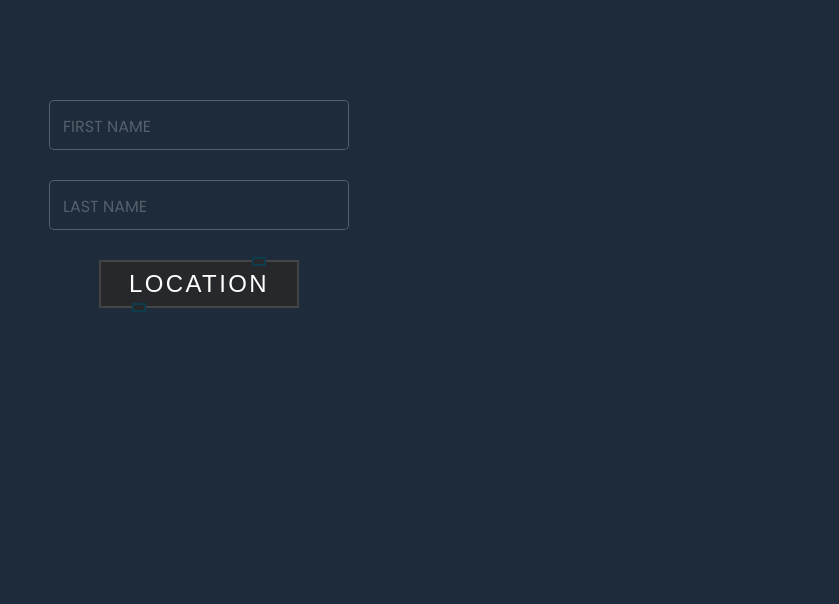
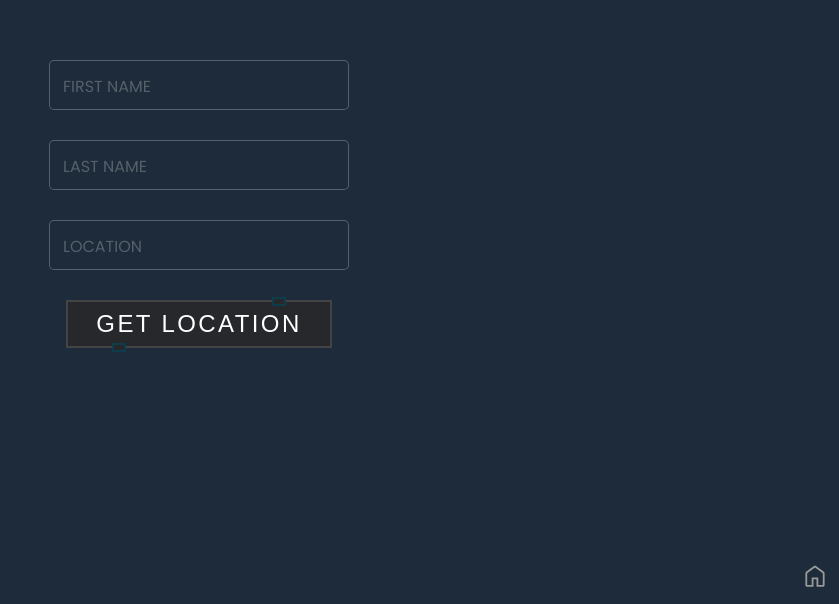
Before and after one commit to dvsherbakov/feature-store, a React (Create React App) app: page /login in a window 1280 px wide. Shown: the part 196-800 px from the top of the page, without its empty margins (441-1280 px from the left). Built offline with nearby package versions, Linux system fonts and the light colour scheme.

Commit message:
add footer component

```diff
--- a/src/App.tsx
+++ b/src/App.tsx
@@ -11,6 +11,7 @@ import Glow from "./pages/checkboxes/Glow";
 import Kbd from "./pages/kbd/kbd";
 import TestPage from "./pages/Test/TestPage";
 import {ClockPage} from "./pages/clock/clockpage";
+import {Footer} from "./components";
 
 
 function App() {
@@ -34,8 +35,10 @@ function App() {
 }
 
 function Layout() {
-    return (
-        <Outlet/>
+    return ((<>
+            <Outlet/>
+            <Footer/>
+        </>)
     );
 }
 
--- /dev/null
+++ b/src/components/Footer/Footer.tsx
@@ -0,0 +1,20 @@
+import React from 'react';
+import styles from './footer.module.scss'
+
+const Footer = () => {
+    return (
+        <footer className={styles['footer']}>
+            <a href={'/'}>
+                <svg xmlns="http://www.w3.org/2000/svg" height="48" width="48">
+                    <path
+                        d="M11 39h7.5V26.5h11V39H37V19.5L24 9.75 11 19.5Zm0 3q-1.25 0-2.125-.875T8 39V19.5q0-.7.325-1.35.325-.65.875-1.05l13-9.75q.4-.3.85-.45.45-.15.95-.15.5 0 .95.15.45.15.85.45l13 9.75q.55.4.875 1.05.325.65.325 1.35V39q0 1.25-.875 2.125T37 42H26.5V29.5h-5V42Zm13-17.65Z"
+                        fill="#999"
+                    />
+
+                </svg>
+            </a>
+        </footer>
+    );
+};
+
+export default Footer;
--- /dev/null
+++ b/src/components/Footer/footer.module.scss
@@ -0,0 +1,16 @@
+
+.footer {
+  position: fixed;
+  bottom: 0;
+  right: 0;
+
+  background-color: transparent;
+
+  a {
+    text-decoration: none;
+
+    svg {
+      transform: scale(0.6);
+    }
+  }
+}
--- /dev/null
+++ b/src/components/Forms/LoginForm/LocationsList.tsx
@@ -0,0 +1,26 @@
+import React, {useState} from 'react';
+import {TShortAddress} from "./types";
+
+import styles from './locations.module.scss'
+
+
+type TLocationListProps = {
+    list: TShortAddress[],
+    onSelect: (adr: string) => void
+}
+
+export const LocationsList = ({list, onSelect}: TLocationListProps) => {
+    const [selected, setSelected] = useState<number | undefined>(undefined)
+    const body = (<div className={styles['list']}>
+        {list.map(item => <div
+            className={selected === item.id ? `${styles['listItem']} ${styles['selected']}` : styles['listItem']}
+            onClick={() => setSelected(item.id)}
+            key={item.id.toString()}>{item.label ?? `${item.region}, ${item.street}, ${item.number}, ${item.country}`}</div>)}
+    </div>)
+    return (
+        <div className={styles['locations']}>
+            {body}
+            <button onClick={() => onSelect(list[selected ?? 0].label ?? '')}>«</button>
+        </div>
+    );
+};
--- a/src/components/Forms/LoginForm/LoginForm.tsx
+++ b/src/components/Forms/LoginForm/LoginForm.tsx
@@ -1,4 +1,4 @@
-import React, {useCallback, useEffect, useState} from 'react';
+import React, {useCallback, useEffect, useRef, useState} from 'react';
 import {GlowingButton} from "../../Buttons";
 import {useCoordinates} from "../../../hooks/useCoordinates";
 import {useResolveAddress} from "../../../hooks/useResolveAddress";
@@ -6,11 +6,13 @@ import {TCoordinates} from "../../../hooks/types";
 import {TShortAddress} from "./types";
 
 import styles from './loginform.module.scss'
+import {LocationsList} from "./LocationsList";
 
 export const LoginForm = () => {
+    const locationRef = useRef<HTMLInputElement | null>(null)
+    const [cValue, setCValue] = useState<TCoordinates | null>(null)
+    const [addresses, setAddresses] = useState<TShortAddress[]>([])
     const coordinates = useCoordinates()
-    const [cValue, setCValue] = useState<TCoordinates | null>(null)
-    const [addresses, setAddresses] = useState<TShortAddress[] | undefined>([])
     const address = useResolveAddress();
 
     const {lat, lng} = cValue ? cValue : {lat: null, lng: null};
@@ -19,13 +21,9 @@ export const LoginForm = () => {
         (async () => {
             if (lat && lng) {
                 const adr = await address(lat, lng)
-                setAddresses(adr?.data.filter(x => (!!x.number && !!x.street && !!x.country && !!x.region)).map(y => ({
-                    street: y.street,
-                    number: y.number,
-                    country: y.country,
-                    region: y.region,
-                    label: y.label
-                } as TShortAddress)))
+                setAddresses(adr?.data.filter(x => (!!x.number && !!x.street && !!x.country && !!x.region)).map((y, idx) => ({
+                    id: idx, street: y.street, number: y.number, country: y.country, region: y.region, label: y.label
+                } as TShortAddress)) ?? [])
             }
         })()
     }, [lat, lng, address])
@@ -34,6 +32,15 @@ export const LoginForm = () => {
         const cords = await coordinates()
         if (lng !== cords?.lng || lat !== cords?.lat) setCValue(cords)
     }, [coordinates, lat, lng])
+
+    const selectLocationHandle = useCallback((adr: string) => {
+            if (locationRef && locationRef.current) {
+                locationRef.current.value = adr
+                setAddresses([])
+                setCValue(null)
+            }
+        },
+        [])
 
     return (<div className={styles['loginForm']}>
         <div className={styles['inputBox']}>
@@ -44,10 +51,11 @@ export const LoginForm = () => {
             <input type={'text'} required={true}/>
             <span>Last Name</span>
         </div>
-        {!!addresses?.length && <div className={styles['inputBox']}>
-            <input type={"text"} required={true}/>
-            <span>Founded</span>
-        </div>}
-        <GlowingButton title={'location'} color={'#0f3c4a'} key='LocationButton' onClick={buttonHandle}/>
+        <div className={styles['inputBox']}>
+            <input type={'text'} required={true} ref={locationRef}/>
+            <span>Location</span>
+        </div>
+        {!!addresses?.length && <LocationsList list={addresses} onSelect={selectLocationHandle}/>}
+        <GlowingButton title={'get location'} color={'#0f3c4a'} key='LocationButton' onClick={buttonHandle}/>
     </div>);
 };
--- /dev/null
+++ b/src/components/Forms/LoginForm/locations.module.scss
@@ -0,0 +1,58 @@
+.locations {
+  position: relative;
+  display: flex;
+  width: 300px;
+
+  padding: 3px;
+  border: 1px solid rgba(255, 255, 255, 0.25);
+  border-radius: 5px;
+  margin-bottom: 10px;
+
+
+  .list {
+    color: #6b6b6b;
+    width: 100%;
+    padding-bottom: 4px;
+
+    .listItem {
+      display: flex;
+      padding: 3px;
+      white-space: nowrap;
+      overflow: hidden;
+      cursor: pointer;
+
+      &:hover {
+        overflow: visible;
+        color: #00dfc4;
+        background: #27282c;
+      }
+    }
+
+    .selected {
+      color: #08ff12;
+    }
+  }
+
+  button {
+    width: 25px;
+    height: 25px;
+    position: absolute;
+    right: 40px;
+    bottom:-13px;
+    border-radius: 50%;
+    border: 1px solid rgba(255, 255, 255, 0.25);
+    background: #1d2b3a;
+    color: #6b6b6b;
+    transform: rotate(90deg);
+    cursor: pointer;
+
+    &:hover {
+      color: #00dfc4;
+      background: #27282c;
+    }
+
+    &:active {
+      transform: scale(.8);
+    }
+  }
+}
--- a/src/components/Forms/LoginForm/loginform.module.scss
+++ b/src/components/Forms/LoginForm/loginform.module.scss
@@ -9,6 +9,7 @@
 .loginForm {
   display: flex;
   flex-direction: column;
+  align-items: center;
   font-family: "Poppins", sans-serif;
   gap: 30px;
 
--- a/src/components/Forms/LoginForm/types.ts
+++ b/src/components/Forms/LoginForm/types.ts
@@ -1,4 +1,5 @@
 export type TShortAddress = {
+    id: number
     country: string
     number: string | number
     region: string
--- a/src/components/index.ts
+++ b/src/components/index.ts
@@ -4,6 +4,7 @@ import Menu3D from "./Menu3D/Menu3D"
 import {AwesomeButtonCheckbox, GlowCheckbox} from './Checkboxes'
 import {LoginForm} from './Forms'
 import {CenterViewContainer} from './Containers'
+import Footer from "./Footer/Footer";
 
 export {
     GlowingButton,
@@ -15,5 +16,6 @@ export {
     Menu3D,
     LoginForm,
     CenterViewContainer,
-    Keyboard
+    Keyboard,
+    Footer
 }
--- a/src/hooks/useResolveAddress.ts
+++ b/src/hooks/useResolveAddress.ts
@@ -11,7 +11,7 @@ export const useResolveAddress = () =>
                     params: {
                         query: `${lat}, ${lng}`,
                         access_key: process.env.REACT_APP_GEO_API_KEY || "",
-
+                        limit: 5
                     },
                 }
             );
```
